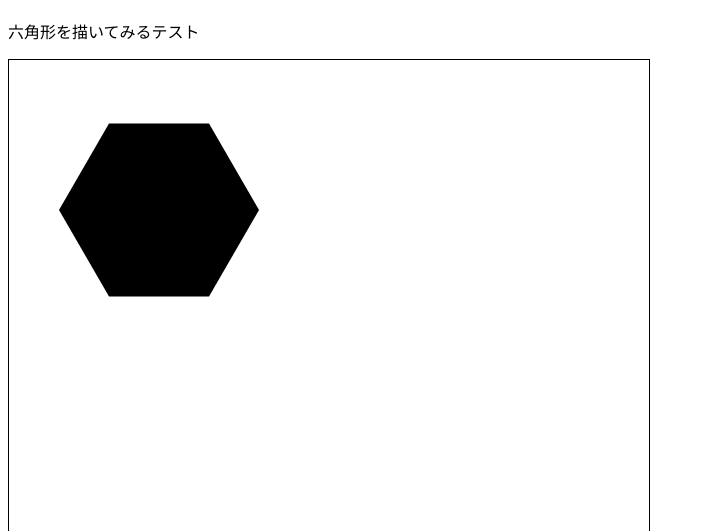
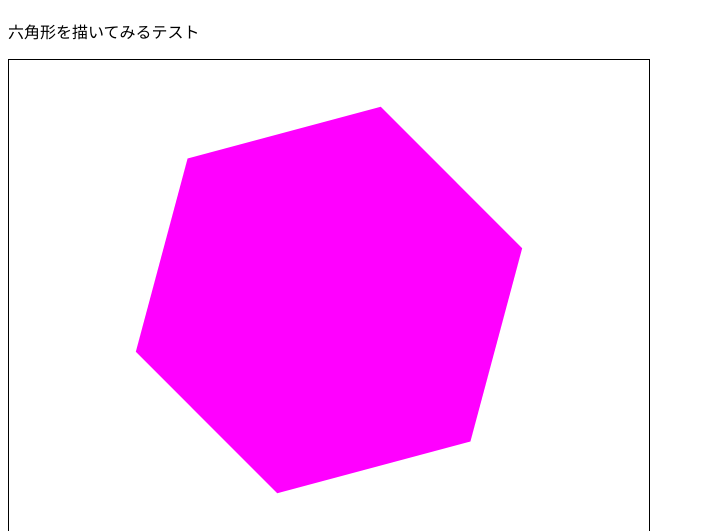
Before and after one commit to KOBA789/Hexagon, a plain HTML site: page index.html in a window 1280 px wide. Shown: the part 61-592 px from the top of the page, without its empty margins (0-705 px from the left). Drawn offline with nearby package versions, Linux system fonts and the light colour scheme.

Commit message:
描画まではできた!

```diff
--- /dev/null
+++ b/draw.js
@@ -0,0 +1,62 @@
+var Drawing, Entity;
+Entity = (function() {
+  function Entity(shape, transform, style, actions) {
+    this.shape = shape;
+    this.transform = transform;
+    this.style = style;
+    this.actions = actions;
+    if (!(this.shape instanceof Polygon)) {
+      throw new Error('Argument type error.');
+    }
+    if (!(this.transform instanceof Transform)) {
+      throw new Error('Argument type error.');
+    }
+    if (!(this.style instanceof Style)) {
+      throw new Error('Argument type error.');
+    }
+  }
+  Entity.prototype.move = function(newActions) {
+    return this.actions = this.actions.concat(newActions);
+  };
+  return Entity;
+})();
+Drawing = (function() {
+  function Drawing(ctx) {
+    this.ctx = ctx;
+    this.entities = [];
+    this.ctx.translate(this.ctx.canvas.clientWidth / 2, this.ctx.canvas.clientHeight / 2);
+  }
+  Drawing.prototype.add = function(entity) {
+    this.entities.push(entity);
+  };
+  Drawing.prototype.draw = function() {
+    var entity, i, vertex, _i, _len, _ref, _ref2;
+    _ref = this.entities;
+    for (_i = 0, _len = _ref.length; _i < _len; _i++) {
+      entity = _ref[_i];
+      this.ctx.save();
+      vertex = entity.shape.vertex;
+      this.ctx.translate(entity.transform.x, entity.transform.y);
+      this.ctx.rotate(entity.transform.angle);
+      this.ctx.scale(entity.transform.scale, entity.transform.scale);
+      this.ctx.beginPath();
+      this.ctx.moveTo(vertex[0].x, vertex[0].y);
+      for (i = 1, _ref2 = vertex.length; 1 <= _ref2 ? i < _ref2 : i > _ref2; 1 <= _ref2 ? i++ : i--) {
+        this.ctx.lineTo(vertex[i].x, vertex[i].y);
+      }
+      this.ctx.closePath();
+      if (entity.style instanceof Fill) {
+        this.ctx.fillStyle = entity.style.color;
+        this.ctx.fill();
+      } else if (entity.style instanceof Wire) {
+        this.ctx.strokeStyle = entity.style.color;
+        this.ctx.stroke();
+      }
+      this.ctx.restore();
+    }
+  };
+  return Drawing;
+})();
+if ((typeof module !== "undefined" && module !== null ? module.exports : void 0) != null) {
+  module.exports.Entity = Entity;
+}
--- a/index.html
+++ b/index.html
@@ -5,8 +5,9 @@
 <title>hexagon</title>
 <link href="./style.css" rel="stylesheet" type="text/css">
 <script type="text/javascript" src="http://ajax.googleapis.com/ajax/libs/jquery/1.5.1/jquery.min.js"></script>
+<script src="./shape.js"></script>
+<script src="./draw.js"></script>
 <script src="./main.js"></script>
-<script src="./hexagon.js"></script>
 </head>
 <body>
 <header>
--- a/main.js
+++ b/main.js
@@ -2,31 +2,11 @@ $(document).ready(function () {
   var canvas = document.getElementById('canvas');
   if (!canvas || !canvas.getContext) return false;
   var ctx = canvas.getContext('2d');
-  ctx.lineWidth = 30;
-  ctx.lineJoin = "round";
-  ctx.lineCap = "round";
-
-  function genHexagon (r) {
-    var points = [];
-    var step = Math.PI / 3;
-    var goal = Math.PI * 2;
-    for (var rad = 0; rad < goal; rad += step) {
-        points.push({x: Math.cos(rad) * r, y: Math.sin(rad) * r});
-    }
-    return points;
-  }
-
-  var points = genHexagon(100);
-
-  function drawHexagon (ctx, points, originX, originY) {
-    ctx.beginPath();
-    ctx.moveTo(points[0].x + originX, points[0].y + originY);
-    for (var i = 1; i < points.length; i ++) {
-        ctx.lineTo(points[i].x + originX, points[i].y + originY);
-    }
-    ctx.closePath();
-    ctx.fill();
-  }
-
-  drawHexagon(ctx, points, 150, 150);
+  drawing = new Drawing(ctx);
+  hexagon = new Hexagon(100);
+  trans1 = new Transform(0, 0, 45, 2.0);
+  style1 = new Fill('#FF00FF');
+  entity1 = new Entity(hexagon, trans1, style1);
+  drawing.add(entity1);
+  drawing.draw();
 });
--- a/shape.js
+++ b/shape.js
@@ -1,4 +1,3 @@
-(function() {
 var Fill, Hexagon, Polygon, Shape, Style, Transform, Wire;
 var __hasProp = Object.prototype.hasOwnProperty, __extends = function(child, parent) {
   for (var key in parent) { if (__hasProp.call(parent, key)) child[key] = parent[key]; }
@@ -44,8 +43,11 @@
   function Transform(x, y, angle, scale) {
     this.x = x != null ? x : 0;
     this.y = y != null ? y : 0;
-      this.angle = angle != null ? angle : 0;
+    if (angle == null) {
+      angle = 0;
+    }
     this.scale = scale != null ? scale : 1.0;
+    this.angle = angle * Math.PI / 180;
   }
   return Transform;
 })();
@@ -75,4 +77,3 @@
   module.exports.Polygon = Polygon;
   module.exports.Hexagon = Hexagon;
 }
-}).call(this);
--- a/test.js
+++ b/test.js
@@ -1,8 +1,6 @@
-(function() {
 var Entity, Hexagon, Polygon, Shape, entity, hexagon, _ref;
 _ref = require('./hexagon'), Shape = _ref.Shape, Polygon = _ref.Polygon, Hexagon = _ref.Hexagon, Entity = _ref.Entity;
 hexagon = new Hexagon(100);
 console.log(hexagon);
 entity = new Entity(hexagon);
 console.log(entity);
-}).call(this);
```
Also changed, not shown: .#index.html (added, +1 -0 lines), style.js (added, +35 -0 lines), 3 other files. Lines whose indentation alone changed are shown as unchanged.
